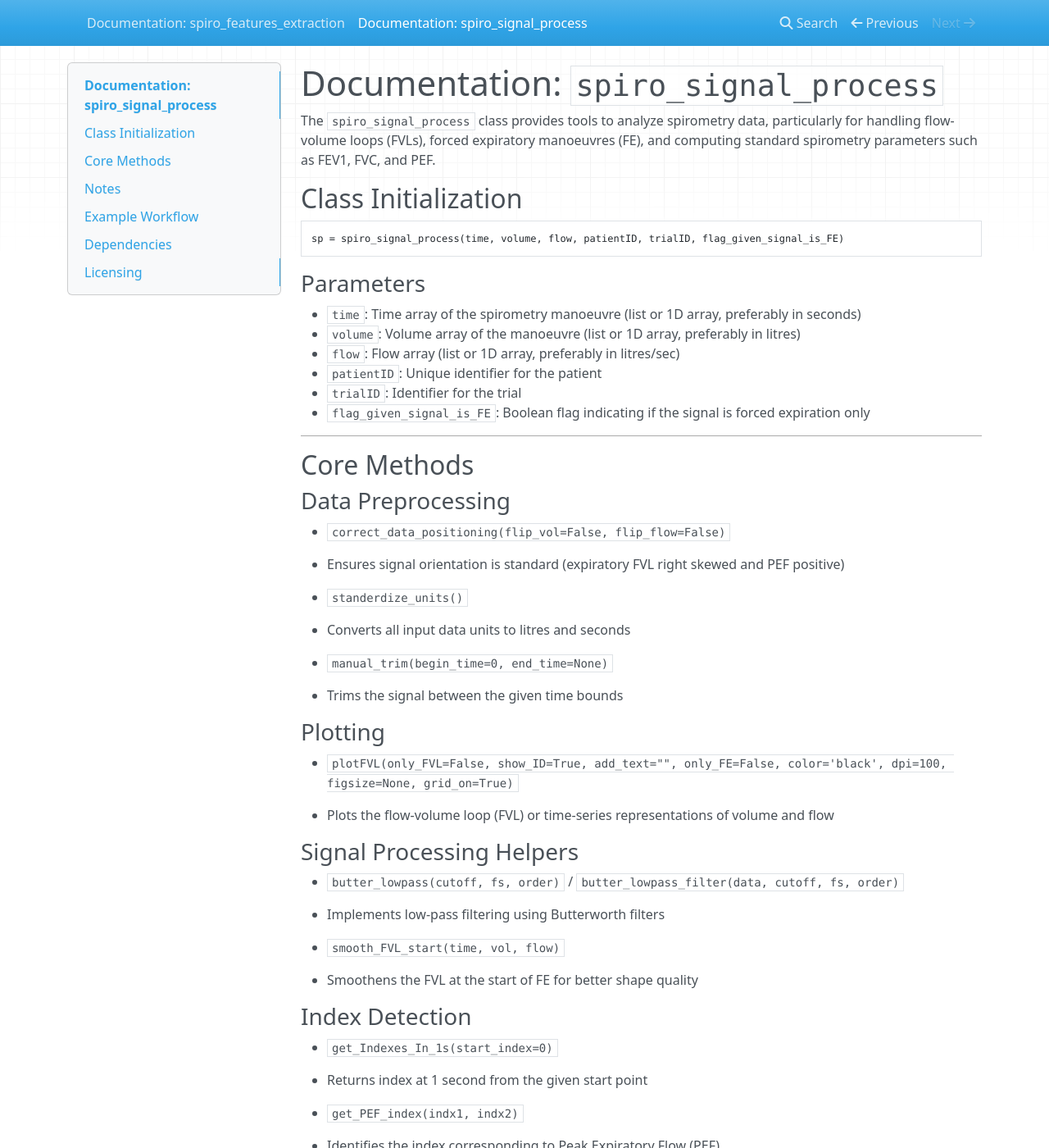
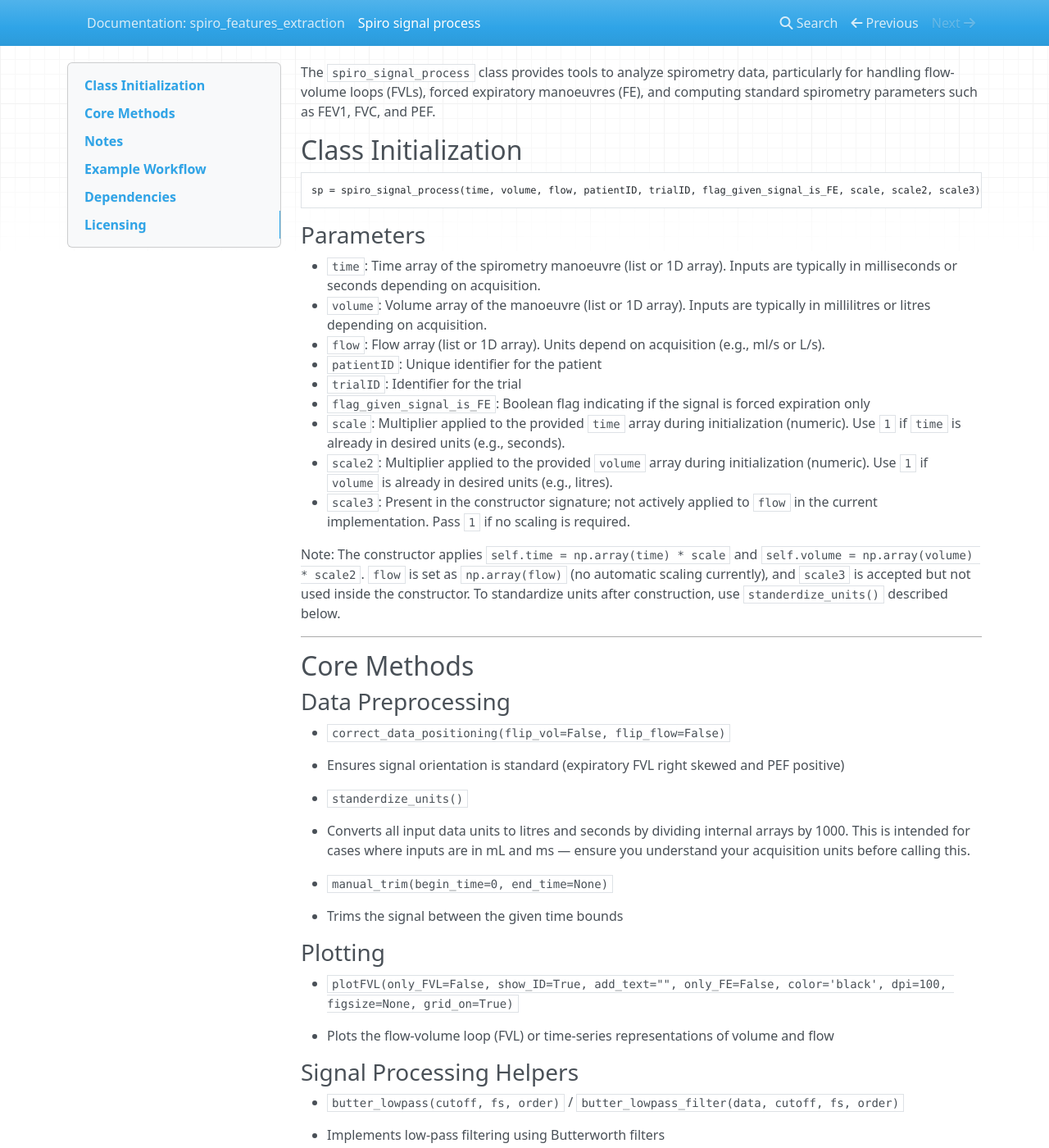
Before and after one commit to neeldas6789/Spirolib_docs, an MkDocs documentation site: the page built from docs/spiro_signal_process.md, in a window 1280 px wide and 1400 px high. Shown: the whole window at 82% size. Built offline with MkDocs 1.6.1, drawn with Linux system fonts in a browser that asks for light colours; nearby versions of some CDN libraries; some of the changed text lies outside the part shown.

Commit message:
DeepDocs: update triggered by 7e0579d in neeldas6789/Spirolib_new (branch: test2-ext)
- docs/spiro_signal_process.md: Constructor now requires scale, scale2, scale3; docs updated to reflect args and scaling behavior.

````diff
--- a/docs/spiro_signal_process.md
+++ b/docs/spiro_signal_process.md
@@ -1,21 +1,24 @@
-# Documentation: `spiro_signal_process`
-
 The `spiro_signal_process` class provides tools to analyze spirometry data, particularly for handling flow-volume loops (FVLs), forced expiratory manoeuvres (FE), and computing standard spirometry parameters such as FEV1, FVC, and PEF.
 
 ## Class Initialization
 
 ```python
-sp = spiro_signal_process(time, volume, flow, patientID, trialID, flag_given_signal_is_FE)
+sp = spiro_signal_process(time, volume, flow, patientID, trialID, flag_given_signal_is_FE, scale, scale2, scale3)
 ```
 
 ### Parameters
 
-* `time`: Time array of the spirometry manoeuvre (list or 1D array, preferably in seconds)
-* `volume`: Volume array of the manoeuvre (list or 1D array, preferably in litres)
-* `flow`: Flow array (list or 1D array, preferably in litres/sec)
+* `time`: Time array of the spirometry manoeuvre (list or 1D array). Inputs are typically in milliseconds or seconds depending on acquisition.
+* `volume`: Volume array of the manoeuvre (list or 1D array). Inputs are typically in millilitres or litres depending on acquisition.
+* `flow`: Flow array (list or 1D array). Units depend on acquisition (e.g., ml/s or L/s).
 * `patientID`: Unique identifier for the patient
 * `trialID`: Identifier for the trial
 * `flag_given_signal_is_FE`: Boolean flag indicating if the signal is forced expiration only
+* `scale`: Multiplier applied to the provided `time` array during initialization (numeric). Use `1` if `time` is already in desired units (e.g., seconds).
+* `scale2`: Multiplier applied to the provided `volume` array during initialization (numeric). Use `1` if `volume` is already in desired units (e.g., litres).
+* `scale3`: Present in the constructor signature; not actively applied to `flow` in the current implementation. Pass `1` if no scaling is required.
+
+Note: The constructor applies `self.time = np.array(time) * scale` and `self.volume = np.array(volume) * scale2`. `flow` is set as `np.array(flow)` (no automatic scaling currently), and `scale3` is accepted but not used inside the constructor. To standardize units after construction, use `standerdize_units()` described below.
 
 ---
 
@@ -29,7 +32,7 @@ sp = spiro_signal_process(time, volume, flow, patientID, trialID, flag_given_sig
 
 * `standerdize_units()`
 
-  * Converts all input data units to litres and seconds
+  * Converts all input data units to litres and seconds by dividing internal arrays by 1000. This is intended for cases where inputs are in mL and ms — ensure you understand your acquisition units before calling this.
 
 * `manual_trim(begin_time=0, end_time=None)`
 
@@ -136,17 +139,18 @@ sp = spiro_signal_process(time, volume, flow, patientID, trialID, flag_given_sig
 
 ## Notes
 
-* It is important to run `correct_data_positioning()` and `standerdize_units()` before performing calculations or acceptability checks
+* The constructor requires explicit `scale` and `scale2` arguments to correctly initialize internal time and volume arrays. If your input arrays are already in seconds and litres, pass `scale=1` and `scale2=1` and `scale3=1` (scale3 is accepted but not applied to `flow` in the current implementation).
+* It is important to run `correct_data_positioning()` and `standerdize_units()` (if inputs are in mL/ms) before performing calculations or acceptability checks
 * Plotting methods help visualize raw and processed signals for verification
 * ECCS93 reference computations depend on gender, age, and height
-* All array attributes are assumed to be NumPy arrays internally
+* All array attributes are NumPy arrays internally
 
 ---
 
 ## Example Workflow
 
 ```python
-sp = spiro_signal_process(time, volume, flow, patientID='P1', trialID='T1', flag_given_signal_is_FE=False)
+sp = spiro_signal_process(time, volume, flow, patientID='P1', trialID='T1', flag_given_signal_is_FE=False, scale=1, scale2=1, scale3=1)
 sp.correct_data_positioning()
 sp.standerdize_units()
 accepted, reason = sp.check_acceptability_of_spirogram()
````
